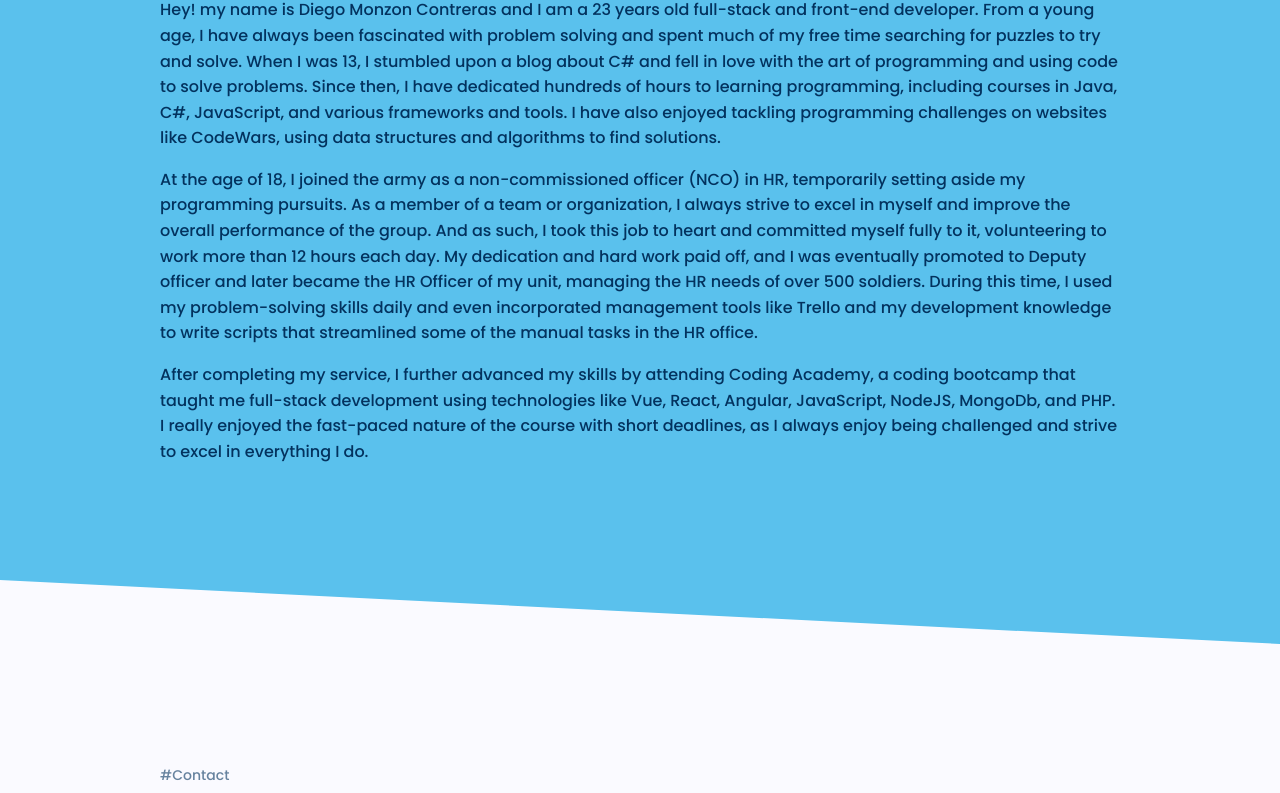
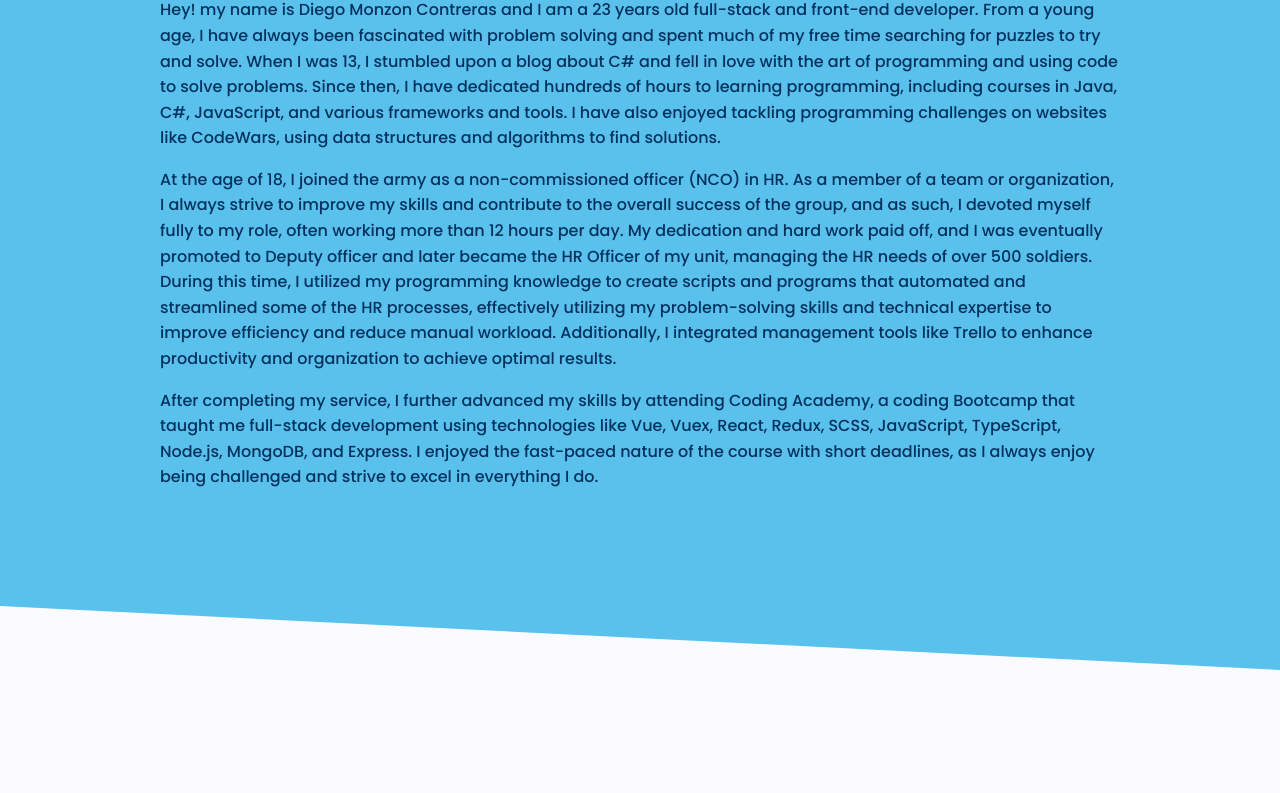
Before and after one commit to Diego-Mc/Diego-Mc, a Vue app: page / in a window 1280 px wide. Shown: the part 5030-5823 px from the top of the page. Built offline with nearby package versions, Linux system fonts and the light colour scheme.

Commit message:
changed text in about section

```diff
--- a/src/main.js
+++ b/src/main.js
@@ -59,24 +59,8 @@ const i18n = createI18n({
           and various frameworks and tools. I have also enjoyed tackling
           programming challenges on websites like CodeWars, using data
           structures and algorithms to find solutions.`,
-        p2: `At the age of 18, I joined the army as a non-commissioned officer
-          (NCO) in HR, temporarily setting aside my programming pursuits. As a
-          member of a team or organization, I always strive to excel in myself
-          and improve the overall performance of the group. And as such, I took
-          this job to heart and committed myself fully to it, volunteering to
-          work more than 12 hours each day. My dedication and hard work paid
-          off, and I was eventually promoted to Deputy officer and later became
-          the HR Officer of my unit, managing the HR needs of over 500 soldiers.
-          During this time, I used my problem-solving skills daily and even
-          incorporated management tools like Trello and my development knowledge
-          to write scripts that streamlined some of the manual tasks in the HR
-          office.`,
-        p3: `After completing my service, I further advanced my skills by attending
-          Coding Academy, a coding bootcamp that taught me full-stack
-          development using technologies like Vue, React, Angular, JavaScript,
-          NodeJS, MongoDb, and PHP. I really enjoyed the fast-paced nature of
-          the course with short deadlines, as I always enjoy being challenged
-          and strive to excel in everything I do.`,
+        p2: `At the age of 18, I joined the army as a non-commissioned officer (NCO) in HR. As a member of a team or organization, I always strive to improve my skills and contribute to the overall success of the group, and as such, I devoted myself fully to my role, often working more than 12 hours per day. My dedication and hard work paid off, and I was eventually promoted to Deputy officer and later became the HR Officer of my unit, managing the HR needs of over 500 soldiers. During this time, I utilized my programming knowledge to create scripts and programs that automated and streamlined some of the HR processes, effectively utilizing my problem-solving skills and technical expertise to improve efficiency and reduce manual workload. Additionally, I integrated management tools like Trello to enhance productivity and organization to achieve optimal results.`,
+        p3: `After completing my service, I further advanced my skills by attending Coding Academy, a coding Bootcamp that taught me full-stack development using technologies like Vue, Vuex, React, Redux, SCSS, JavaScript, TypeScript, Node.js, MongoDB, and Express. I enjoyed the fast-paced nature of the course with short deadlines, as I always enjoy being challenged and strive to excel in everything I do.`,
       },
       contact: {
         header: 'How to reach me',
```
